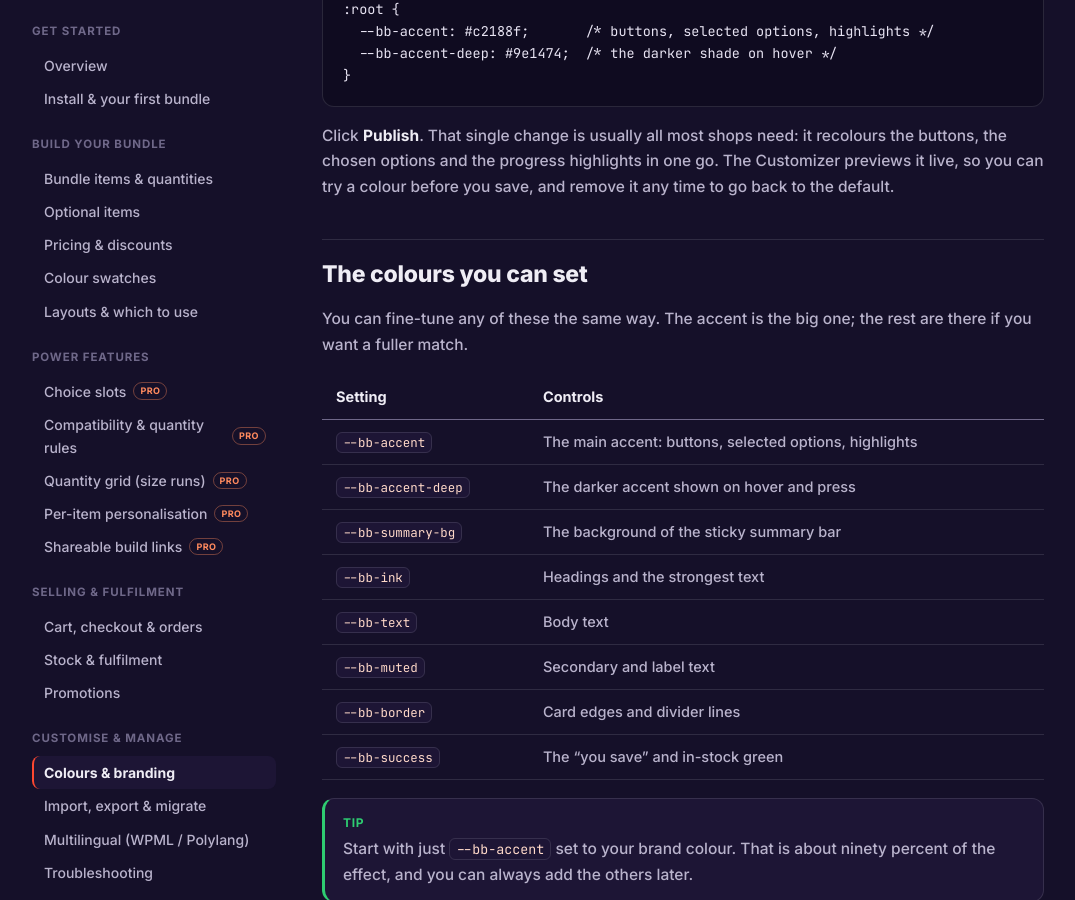
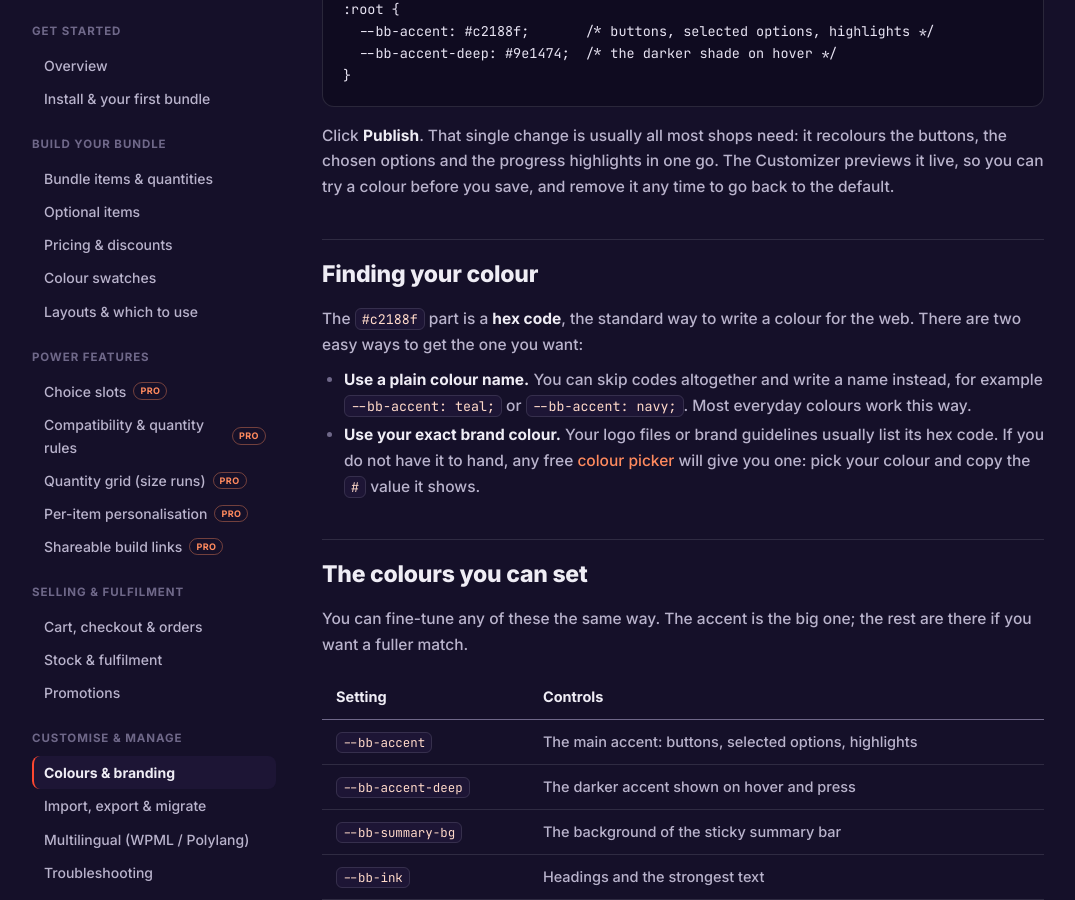
Before and after one commit to BundleBoss/website, a Jekyll site: the page built from docs/theming.md, in a window 1280 px wide and 900 px high, scrolled down 651 px. Shown: the whole window, without its empty margins (102-1177 px from the left). Built offline with Jekyll 4.4.1, drawn with Linux system fonts in a browser that asks for light colours.

Commit message:
Docs: clearer wording for shop owners, plus how to find a colour
Add a 'Finding your colour' note to the Colours page (plain colour names as the easy option, plus a colour-picker link for an exact hex). Replace a few code-level identifiers with plain language: the share link no longer mentions a query token, import talks about tags and categories rather than internal term names, and swatches/troubleshooting explain custom attributes in plain terms.

```diff
--- a/docs/theming.md
+++ b/docs/theming.md
@@ -23,6 +23,13 @@ Go to **Appearance &rarr; Customize &rarr; Additional CSS** and paste this, swap
 
 Click **Publish**. That single change is usually all most shops need: it recolours the buttons, the chosen options and the progress highlights in one go. The Customizer previews it live, so you can try a colour before you save, and remove it any time to go back to the default.
 
+## Finding your colour
+
+The `#c2188f` part is a **hex code**, the standard way to write a colour for the web. There are two easy ways to get the one you want:
+
+- **Use a plain colour name.** You can skip codes altogether and write a name instead, for example `--bb-accent: teal;` or `--bb-accent: navy;`. Most everyday colours work this way.
+- **Use your exact brand colour.** Your logo files or brand guidelines usually list its hex code. If you do not have it to hand, any free [colour picker](https://www.google.com/search?q=color+picker) will give you one: pick your colour and copy the `#` value it shows.
+
 ## The colours you can set
 
 You can fine-tune any of these the same way. The accent is the big one; the rest are there if you want a fuller match.
```
Also changed, not shown: docs/import-export.md (+1 -1 lines), docs/share-links.md (+1 -1 lines), docs/swatches.md (+1 -1 lines), docs/troubleshooting.md (+1 -1 lines).
